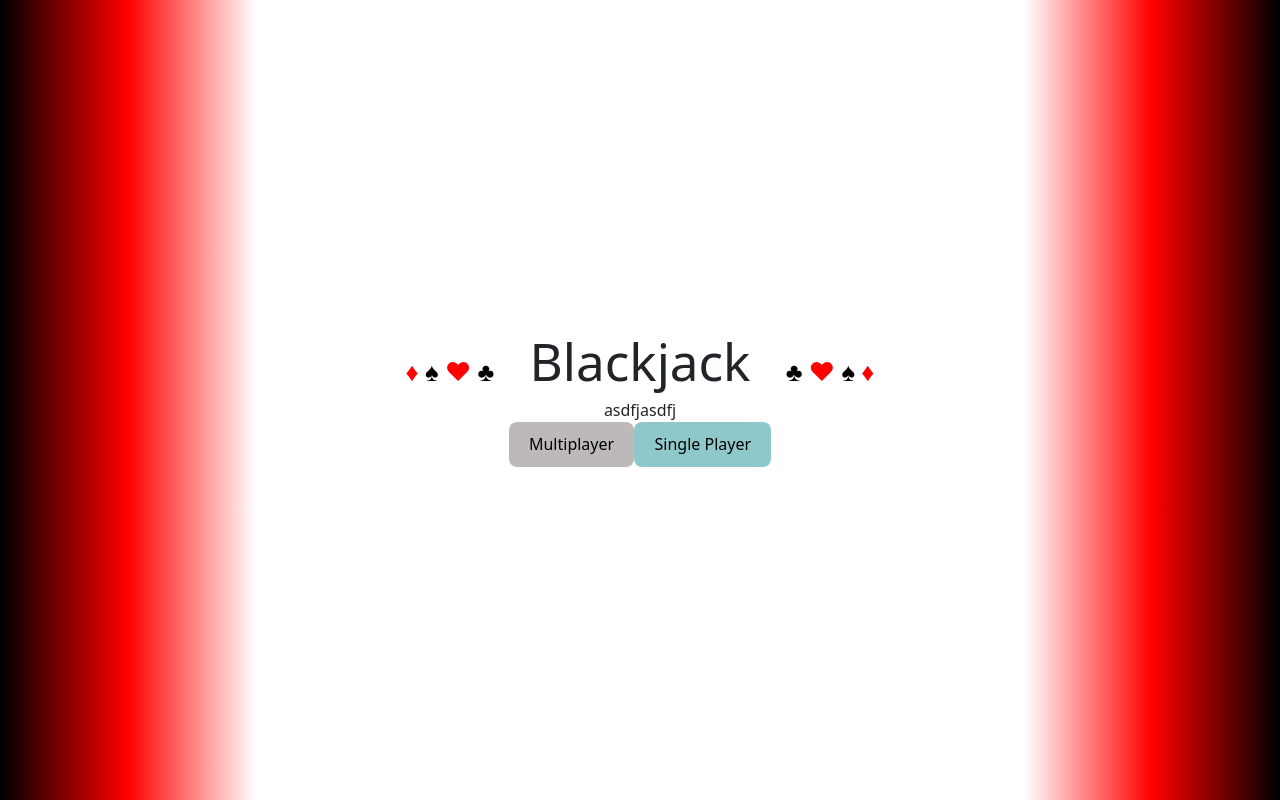
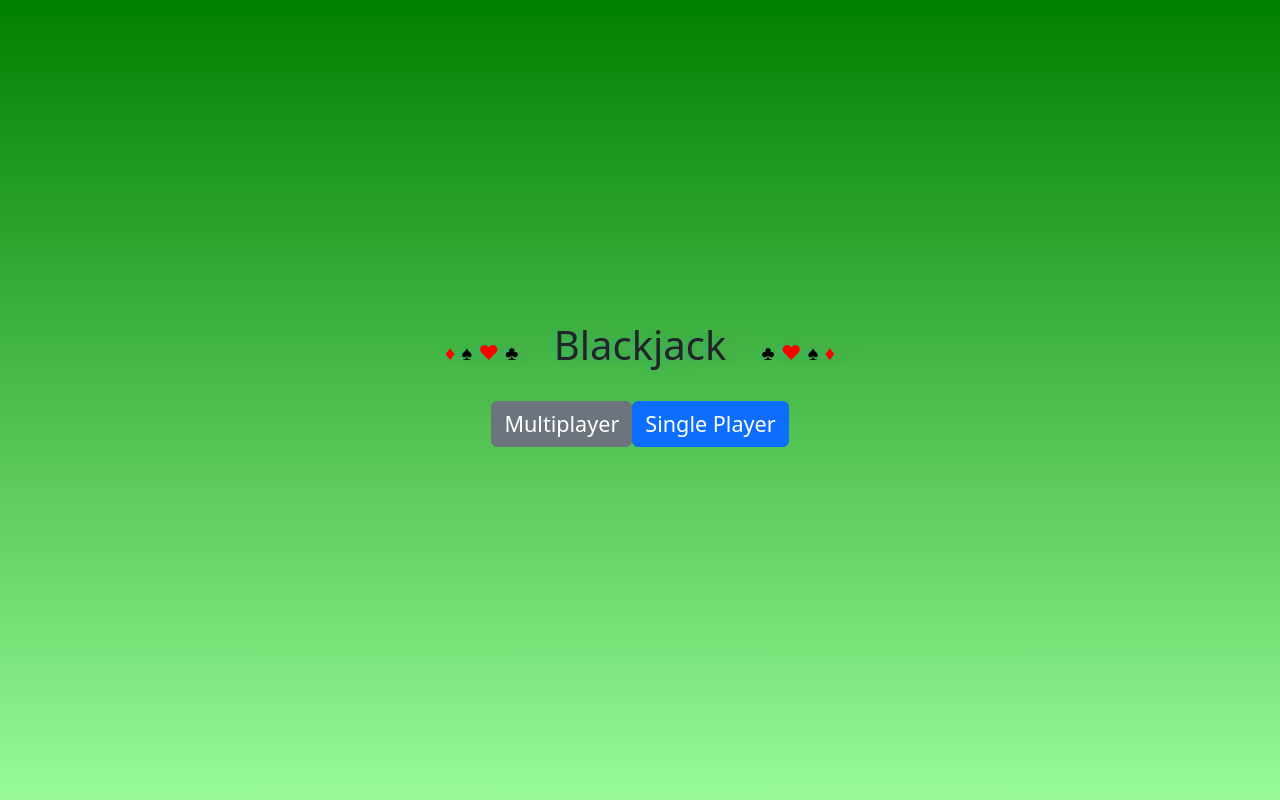
Before and after one commit to jobbol/blackjack, a React (Vite) app: page / in a window 1280 px wide. Built offline with nearby package versions, Linux system fonts and the light colour scheme.

Commit message:
Fixed background changer

```diff
--- a/src/pages/Menu.css
+++ b/src/pages/Menu.css
@@ -1,10 +1,17 @@
+main#menu {
+    background-image: linear-gradient(to right, black, red , white 20% 80%, red, black);
+}
+
 button {
     margin-left: 1em;
     margin-right: 1em;
 }
 
-body {
-    background-image: linear-gradient(to right, black, red , white 20% 80%, red, black);
+h1 {
+        text-shadow: -7px 0  3px hsl(187, 100%, 50%, .07),
+                 -5px 0  7px hsl(212, 100%, 59%, .07),
+                  5px 0 13px hsl(234, 100%, 69%, .07),
+                  25px 0 15px hsl(295, 100%, 66%, .07);
 }
 
 h1 small {
@@ -22,6 +29,11 @@
     color: black;
 }
 
-.btn-game {
+#button-container {
+    margin: 2rem;
+}
+#button-container button {
     padding: initial 5rem;
+
+    font-size: 1.35rem;
 }
--- a/src/pages/Menu.tsx
+++ b/src/pages/Menu.tsx
@@ -1,32 +1,59 @@
 import './Menu.css';
-import 'bootstrap/dist/css/bootstrap.css';
 
+
+/**
+ * Main menu page.  Displays the title and lets user choose between multiplayer or single player.
+ */
 export default function Menu ({alterPage, alterSettings}: any) {
-    const suitsLeft = ['♦','♠','♥','♣'].map((char: string, i: number) => {
-        return <span className={i % 2? 'black' : 'red'} key={char}>{char}</span>
-    });
-    const suitsRight = ['♣','♥','♠','♦'].map((char: string, i: number) => {
-        return <span className={i % 2? 'red' : 'black'} key={char}>{char}</span>
-    });
-
-    return <main>
+    return <>
+        <div className="vertical-center">
             <h1>
-            <small>{suitsLeft}</small>
+                <Suits direction="left"/>
                 <span>Blackjack</span>
-            <small>{suitsRight}</small>
+                <Suits direction="right"/>
             </h1>
-        <div className="jumbotron">asdfjasdfj</div>
+            <div id="button-container">
                 <button
-            className="button btn-secondary"
+                    className="btn btn-secondary"
                     onClick={() => {
                         alterSettings({hasDealer: false});
                         alterPage('game');
                 }}>Multiplayer</button>
                 <button
-            className="button btn-primary btn-game"
+                    id="btn-game"
+                    className="btn btn-primary"
                     onClick={() => {
                         alterSettings({hasDealer: true});
                         alterPage('game');
                 }}>Single Player</button>
-    </main>;
+            </div>
+        </div>
+    </>;
 }
+
+
+
+/**
+ * Creates a decorative element of suit icons to be placed on the sides of the game name.
+ * @param {'left' | 'right'} direction
+ */
+function Suits ({direction}: {direction: 'left' | 'right'}) {
+    let suits;
+    if (direction === 'left') {
+        suits = ['♦','♠','♥','♣'];
+    } else {
+        suits = ['♣','♥','♠','♦'];
+    }
+
+    let suitsJSX = suits.map((char: string, i: number) => {
+        let className;
+        if (direction === 'left') {
+            className = i % 2? 'black' : 'red';
+        } else {
+            className = i % 2? 'red': 'black';
+        }
+        return <span className={className} key={char}>{char}</span>
+    });
+
+    return <small>{suitsJSX}</small>
+}
```
Lines whose indentation alone changed are shown as unchanged.
